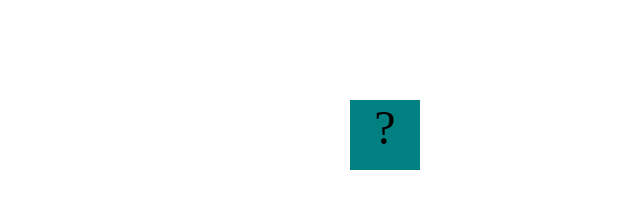
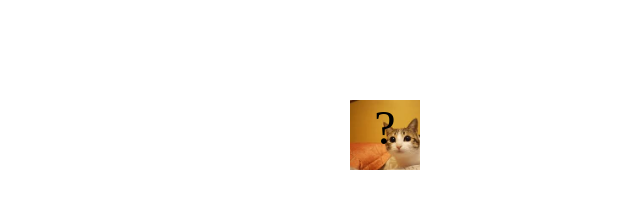
Before and after one commit to dlangenstein/dlangenstein.github.io, a plain HTML site: page fsd-projects/bouncing-box/index.html in a window 1280 px wide. Shown: the whole page, without its empty margins (640-1280 px from the left). Drawn offline with Linux system fonts and the light colour scheme.

Commit message:
completed bouncing box project

```diff
--- a/fsd-projects/bouncing-box/index.html
+++ b/fsd-projects/bouncing-box/index.html
@@ -8,14 +8,15 @@
       .box {
         width: 70px;
         height: 70px;
-        background-color: teal;
+        background-color: silver;
+        background-size: 110px;
         font-size: 300%;
         text-align: center;
         user-select: none;
         display: block;
         position: absolute;
         top: 100px;
-        /* Change me! */
+        background-image: url("realmeowl.png");
         left: 0px;
       }
 
@@ -102,7 +103,7 @@
         function handleBoxClick() {
           positionX = 0;
           changeBoxText(points);
-          points++
+          points++;
           speed = 3 * points + 10;
 
 
```
Also changed, not shown: fsd-projects/bouncing-box/realmeowl.png (added).
